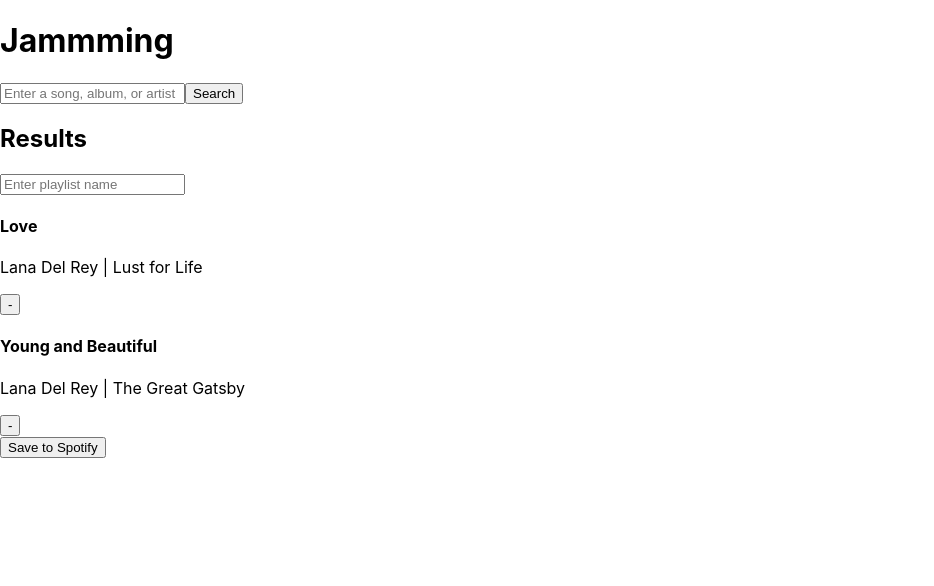
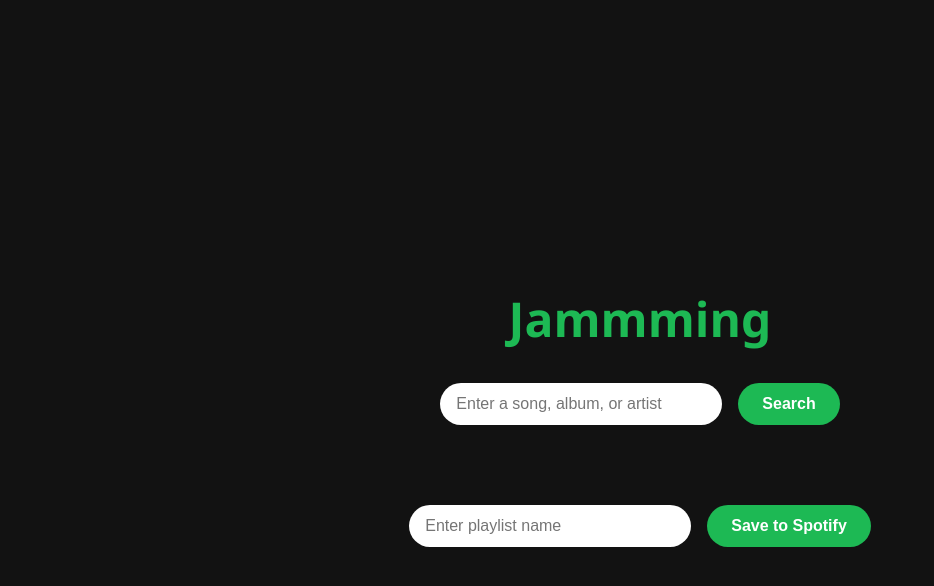
Before and after one commit to OleNY1/Jammming, a React (Create React App) app: page / in a window 1280 px wide. Shown: the top 586 px of the page, without its empty margins (0-934 px from the left). Built offline with nearby package versions, Linux system fonts and the light colour scheme; sample sign-in values are in the browser's storage.

Commit message:
Final version with added CSS

```diff
--- a/src/components/App/App.js
+++ b/src/components/App/App.js
@@ -8,22 +8,7 @@ function App() {
   const [accessToken, setAccessToken] = useState(null);
   const [searchResults, setSearchResults] = useState([]);
 
-  const [playlistTracks, setPlaylistTracks] = useState([
-    {
-      name: 'Love',
-      artist: 'Lana Del Rey',
-      album: 'Lust for Life',
-      id: 4,
-      uri: 'spotify:track:4iV5W9uYEdYUVa79Axb7Rh'
-    },
-    {
-      name: 'Young and Beautiful',
-      artist: 'Lana Del Rey',
-      album: 'The Great Gatsby',
-      id: 5,
-      uri: 'spotify:track:2a6kAkUIfm4Vw1tYSgSAlV'
-    }
-  ]);
+  const [playlistTracks, setPlaylistTracks] = useState([]);
 
   const [playlistName, setPlaylistName] = useState('');
 
@@ -84,13 +69,14 @@ function App() {
   };
 
   return (
-    <div>
+    <div className="container">
       <h1>Jammming</h1>
       {!accessToken ? (
         <p>Loading Spotify access...</p>
       ) : (
         <>
           <SearchBar onSearch={search} />
+
           <div className="App-playlist">
             <SearchResults searchResults={searchResults} onAdd={addTrack} />
             <Playlist
@@ -108,3 +94,7 @@ function App() {
 }
 
 export default App;
+
+//copypaste it to the devtools
+// localStorage.clear();
+//window.location.href = 'http://127.0.0.1:3000';
--- a/src/components/Playlist/Playlist.js
+++ b/src/components/Playlist/Playlist.js
@@ -9,9 +9,9 @@ function Playlist({playlistName, playlistTracks, onRemove, onNameChange, onSave}
   return (
     <div>
         <input type="text" value={playlistName} onChange={handleNameChange} placeholder="Enter playlist name"/>
+        <button onClick={onSave}>Save to Spotify</button>
+      <TrackList tracks={playlistTracks} onRemove={onRemove} isRemoval={true}/>
 
-      <TrackList tracks={playlistTracks} onRemove={onRemove} isRemoval={true}/>
-      <button onClick={onSave}>Save to Spotify</button>
     </div>
   );
 }
--- a/src/components/SearchBar/SearchBar.js
+++ b/src/components/SearchBar/SearchBar.js
@@ -12,6 +12,7 @@ function SearchBar({ onSearch }) {
     return (
       <div>
         <input
+          type="text"
           placeholder="Enter a song, album, or artist"
           value={term}
           onChange={(e) => setTerm(e.target.value)}
--- a/src/components/SearchResults/SearchResults.js
+++ b/src/components/SearchResults/SearchResults.js
@@ -4,7 +4,7 @@ import TrackList from '../TrackList/TrackList';
 function SearchResults({searchResults, onAdd}) {
   return (
     <div className='searchResults'>
-      <h2>Results</h2>
+      {searchResults.length > 0 && <h2>Results</h2>}
       <TrackList tracks={searchResults} onAdd={onAdd} isRemoval={false}/>
     </div>
   );
--- a/src/components/Track/Track.js
+++ b/src/components/Track/Track.js
@@ -1,20 +1,21 @@
 import React from 'react';
 
-function Track({name, artist, album, track, onAdd, isRemoval, onRemove}) {
-    const handleAdd = () => {
-        onAdd(track);
-    }
-
-    const handleRemove = () => {
-        onRemove(track);
-    }
+function Track({ name, artist, album, track, onAdd, isRemoval, onRemove }) {
+  const handleAdd = () => onAdd(track);
+  const handleRemove = () => onRemove(track);
 
   return (
-    <div className='Track'>
-      <h4>{name}</h4>
-      <p>{artist} | {album}</p>
-      {!isRemoval && <button onClick={handleAdd}>+</button>}
-      {isRemoval && <button onClick={handleRemove}>-</button>}
+    <div className="Track">
+      <div className="Track-content">
+        <div className="Track-info">
+          <h4>{name}</h4>
+          <p>{artist} | {album}</p>
+        </div>
+        <div className="Track-action">
+          {!isRemoval && <button onClick={handleAdd}>+</button>}
+          {isRemoval && <button onClick={handleRemove}>-</button>}
+        </div>
+      </div>
     </div>
   );
 }
--- a/src/index.css
+++ b/src/index.css
@@ -1,13 +1,120 @@
+/* Base styles already included */
 body {
   margin: 0;
-  font-family: -apple-system, BlinkMacSystemFont, 'Segoe UI', 'Roboto', 'Oxygen',
-    'Ubuntu', 'Cantarell', 'Fira Sans', 'Droid Sans', 'Helvetica Neue',
-    sans-serif;
-  -webkit-font-smoothing: antialiased;
-  -moz-osx-font-smoothing: grayscale;
+  padding: 0;
+  font-family: 'Segoe UI', Roboto, Oxygen, Ubuntu, Cantarell, 'Open Sans', 'Helvetica Neue', sans-serif;
+  background-color: #121212;
+  color: #ffffff;
+  min-height: 100vh;
 }
 
-code {
-  font-family: source-code-pro, Menlo, Monaco, Consolas, 'Courier New',
-    monospace;
+.container {
+  display: flex;
+  justify-content: center;
+  align-items: center;
+  min-height: 100vh;
+  flex-direction: column;
+  text-align: center;
 }
+
+h1 {
+  color: #1DB954;
+  font-size: 3rem;
+  margin-bottom: 2rem;
+}
+
+h1:hover {
+  animation: bounce 0.4s ease-in-out;
+}
+
+@keyframes bounce {
+  0% { transform: scale(1); }
+  50% { transform: scale(1.2); }
+  100% { transform: scale(1); }
+}
+
+.App-playlist {
+  flex-direction: column;
+  gap: 2rem;
+  width: 100%;
+  max-width: 900px;
+  margin-top: 5rem;
+}
+
+@media (min-width: 768px) {
+  .App-playlist {
+    flex-direction: row;
+    justify-content: space-between;
+    align-items: flex-start;
+  }
+}
+
+/* SearchBar styling */
+input[type="text"] {
+  padding: 0.75rem 1rem;
+  border-radius: 25px;
+  border: none;
+  width: 250px;
+  font-size: 1rem;
+  margin-right: 1rem;
+}
+
+button {
+  background-color: #1DB954;
+  color: #fff;
+  padding: 0.75rem 1.5rem;
+  border: none;
+  border-radius: 25px;
+  font-weight: bold;
+  font-size: 1rem;
+  cursor: pointer;
+  transition: background-color 0.3s ease;
+}
+
+button:hover {
+  background-color: #1ed760;
+}
+
+/* Panels (SearchResults + Playlist) */
+.panel {
+  background-color: #181818;
+  padding: 1rem 1.5rem;
+  border-radius: 12px;
+  width: 100%;
+  max-width: 400px;
+  box-shadow: 0 4px 10px rgba(0, 0, 0, 0.3);
+}
+
+.panel h2 {
+  font-size: 1.2rem;
+  margin-bottom: 1rem;
+  color: #ffffff;
+}
+
+/* Individual track */
+.Track-content {
+  display: flex;
+  justify-content: space-between;
+  align-items: center;
+  margin: 16px 0;
+  padding: 12px;
+  border-radius: 8px;
+  background-color: #1e1e1e;
+}
+
+.Track-info {
+  text-align: left;
+}
+
+.Track-action button {
+  font-size: 20px;
+  border: none;
+  background-color: #1db954;
+  color: white;
+  cursor: pointer;
+  transition: background-color 0.2s ease;
+}
+
+.Track-action button:hover {
+  background-color: #1ed760;
+}
```
